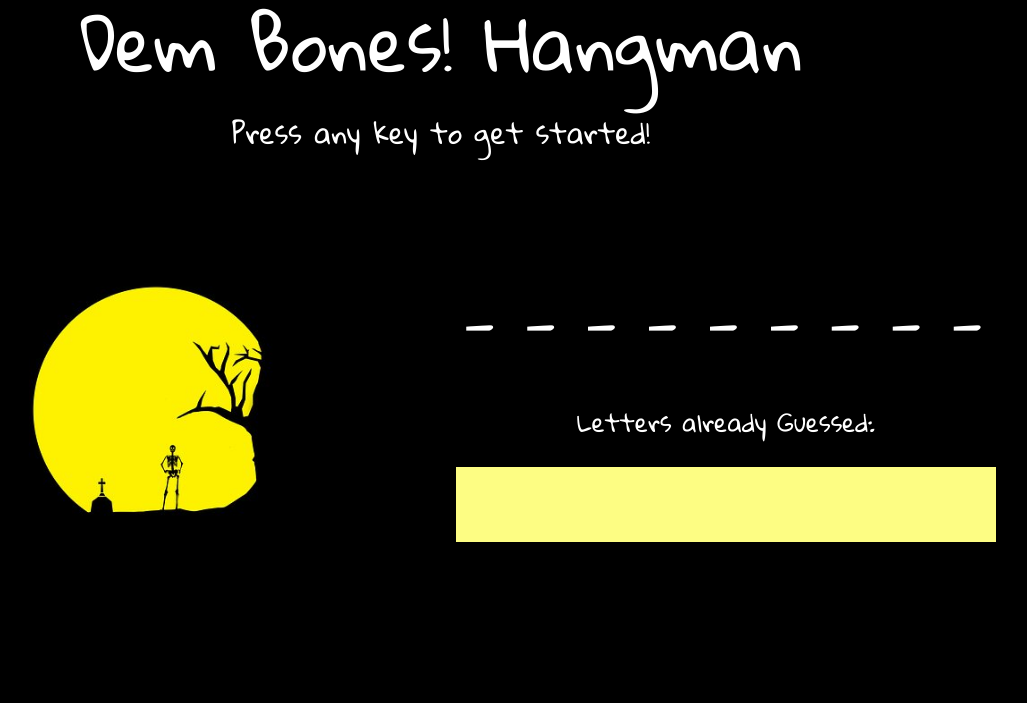
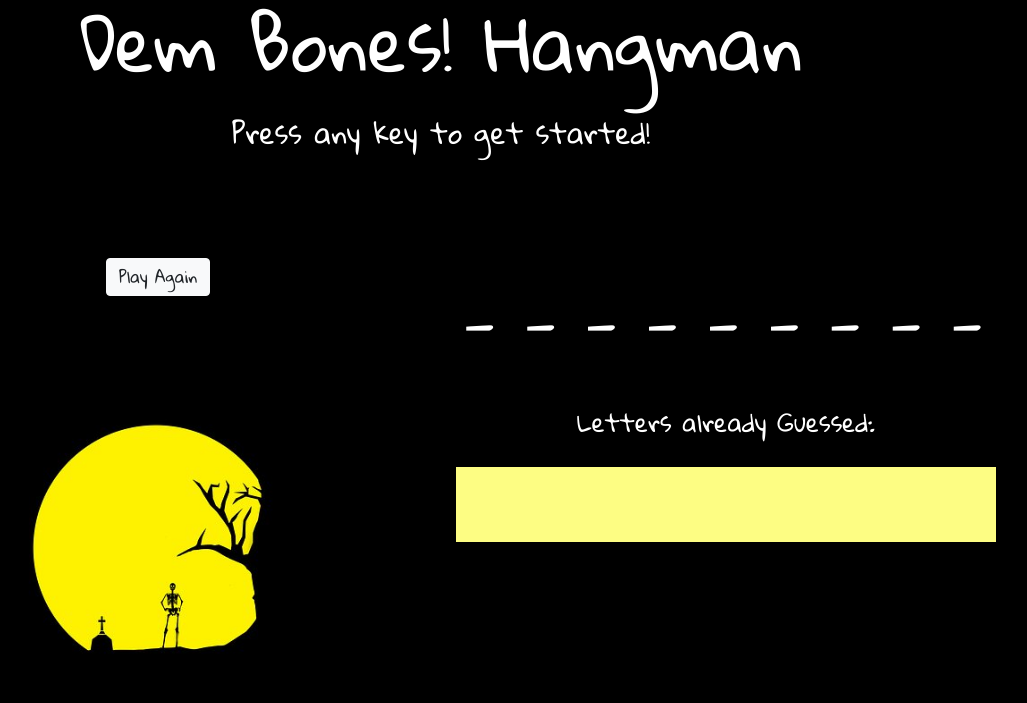
Before and after one commit to CMichael82/Word-Guess-Game, a plain HTML site: page index.html in a window 1280 px wide. Shown: the whole page, without its empty margins (199-1226 px from the left). Drawn offline with nearby package versions, Linux system fonts and the light colour scheme.

Commit message:
added button for game reset

```diff
--- a/assets/css/style.css
+++ b/assets/css/style.css
@@ -18,10 +18,10 @@ h3 {
 	margin-top: 30px;
 }
 
-/* .btn {
+.btn {
 	margin-left: 220px;
-	display: none;
-} */
+	margin-bottom: 100px;
+}
 
 #wordBlock {
 	color: white;
--- a/assets/javascript/game.js
+++ b/assets/javascript/game.js
@@ -66,7 +66,6 @@ function checkWin() {
 		wins++;
 		console.log(wins);
 		winImage();
-		resetGame();
 	}
 }
 
@@ -75,7 +74,6 @@ function checkLoss() {
 		losses++;
 		console.log(losses);
 		loseImage();
-		resetGame();
 	}
 }
 
@@ -88,6 +86,12 @@ function resetGame() {
 	lettersRemaining = word.length;
 	guessedLetters = [];
 	guessesLeft = 10;
+	document.getElementById("skeleton").src = "assets/images/skeleton-moon-tree.jpg";
+	document.getElementById("wordBlock").innerHTML = letterSpaces.join("");
+	document.getElementById("guessed").innerHTML = guessedLetters.join("");
+	document.getElementById("remaining").innerHTML = "Guesses Remaining:  " + guessesLeft;
+	document.getElementById("wins").innerHTML = "Wins:  " + wins;
+	document.getElementById("losses").innerHTML = "Losses:  " + losses;
 }
 
 function winImage() {
--- a/index.html
+++ b/index.html
@@ -25,6 +25,7 @@
 	<main class="container">
 		<div class="row">
 			<div class="col-md-6">
+				<button onclick="resetGame()" class="btn btn-light" id="playAgain">Play Again</button>
 				<img src="./assets/images/skeleton-moon-tree.jpg" alt="Skeleton" class="img-fluid" id="skeleton">
 			</div>
 			<div class="col-md-6">
```
